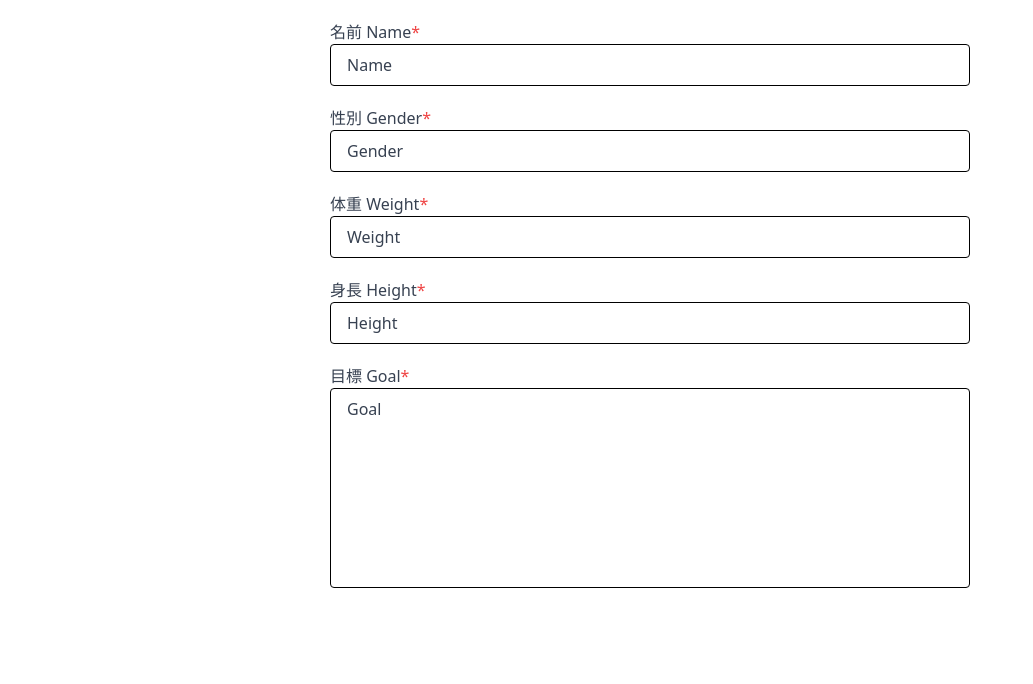
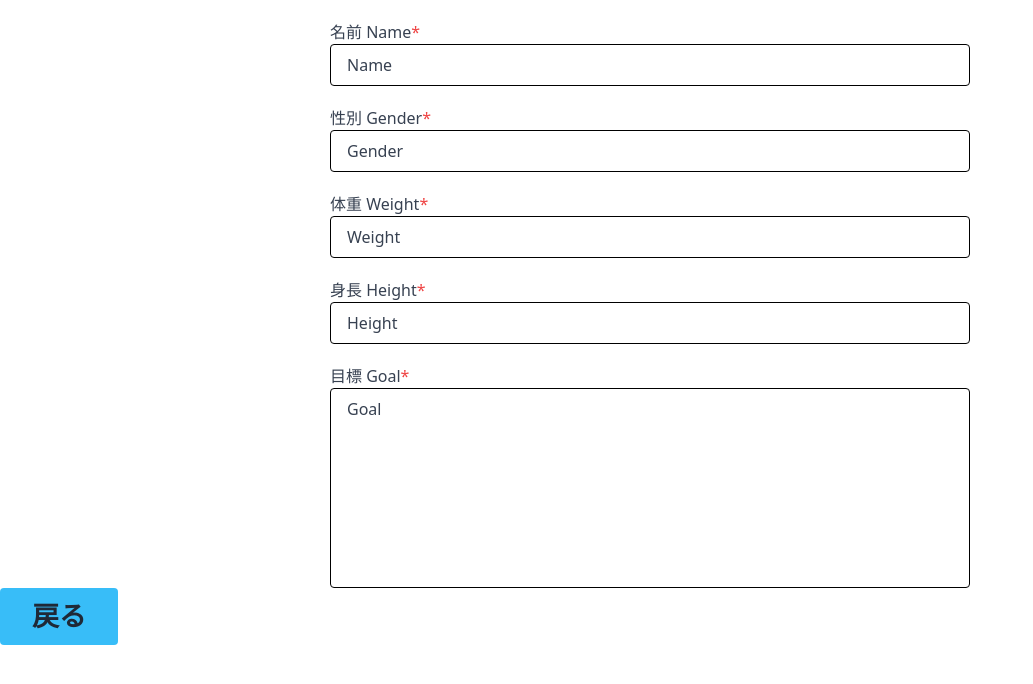
Before and after one commit to axew-is-kibago/kibago-teams, a React (Vite) app: page /profile in a window 1280 px wide. Shown: the top 684 px of the page, without its empty margins (0-1033 px from the left). Built offline with nearby package versions, Linux system fonts and the light colour scheme.

Commit message:
Profile Button

```diff
--- a/src/components/Button.tsx
+++ b/src/components/Button.tsx
@@ -1,7 +1,19 @@
-function Button() {
+import { useNavigate } from "react-router-dom";
+type Props ={
+  href: string;
+  title: string;
+};
+
+
+function Button({href,title}: Props){
+  const navigate = useNavigate()
+  const handleClick = ()=>{
+    console.log("hello would");
+    navigate(href)
+  };
     return (
       <>
-        <button className="bg-sky-400 text-[27px] px-8 py-2 hover:bg-sky-200 rounded font-bold">戻る</button>
+        <button onClick={handleClick} className="bg-sky-400 text-[27px] px-8 py-2 hover:bg-sky-200 rounded font-bold">{title}</button>
       </>
     )
   }
--- a/src/pages/CommunityInfo.tsx
+++ b/src/pages/CommunityInfo.tsx
@@ -1,7 +1,10 @@
+import Button from "../components/Button";
+
 export const CommunityInfo = () => {
     return (
       <>
         <div>information</div>
+        <Button href = "/home" title = "戻る"/>
       </>
     );
   };
--- a/src/pages/Home.tsx
+++ b/src/pages/Home.tsx
@@ -10,7 +10,7 @@ export const Home = () => {
           <div className="">Home</div>
           <EventBox />
         </div>
-        <Button />
+        <Button href = "/" title = "戻る"/>
       </>
     );
   };
--- a/src/pages/Participant.tsx
+++ b/src/pages/Participant.tsx
@@ -1,7 +1,10 @@
+import Button from "../components/Button";
+
 export const Participant = () => {
     return (
       <>
         <h1>参加者一覧</h1>
+        <Button href = "/home" title = "戻る"/>
       </>
     );
   };
--- a/src/pages/Profile.tsx
+++ b/src/pages/Profile.tsx
@@ -1,3 +1,5 @@
+import Button from "../components/Button"
+
 export const Profile = () => {
   return (
     <>
@@ -73,6 +75,9 @@ export const Profile = () => {
           </div>
         </div>
     </div>
+    <Button href="/participant" title="戻る" />
+
+
     </>
   );
 };
--- a/src/pages/ProfileCreate.tsx
+++ b/src/pages/ProfileCreate.tsx
@@ -1,3 +1,5 @@
+import Button from "../components/Button";
+
 export const ProfileCreate = () => {
   return (
     <>
@@ -74,6 +76,7 @@ export const ProfileCreate = () => {
           </div>
         </div>
     </div>
+      <Button href="/home" title="作成" />
     </>
   );
 };
```
